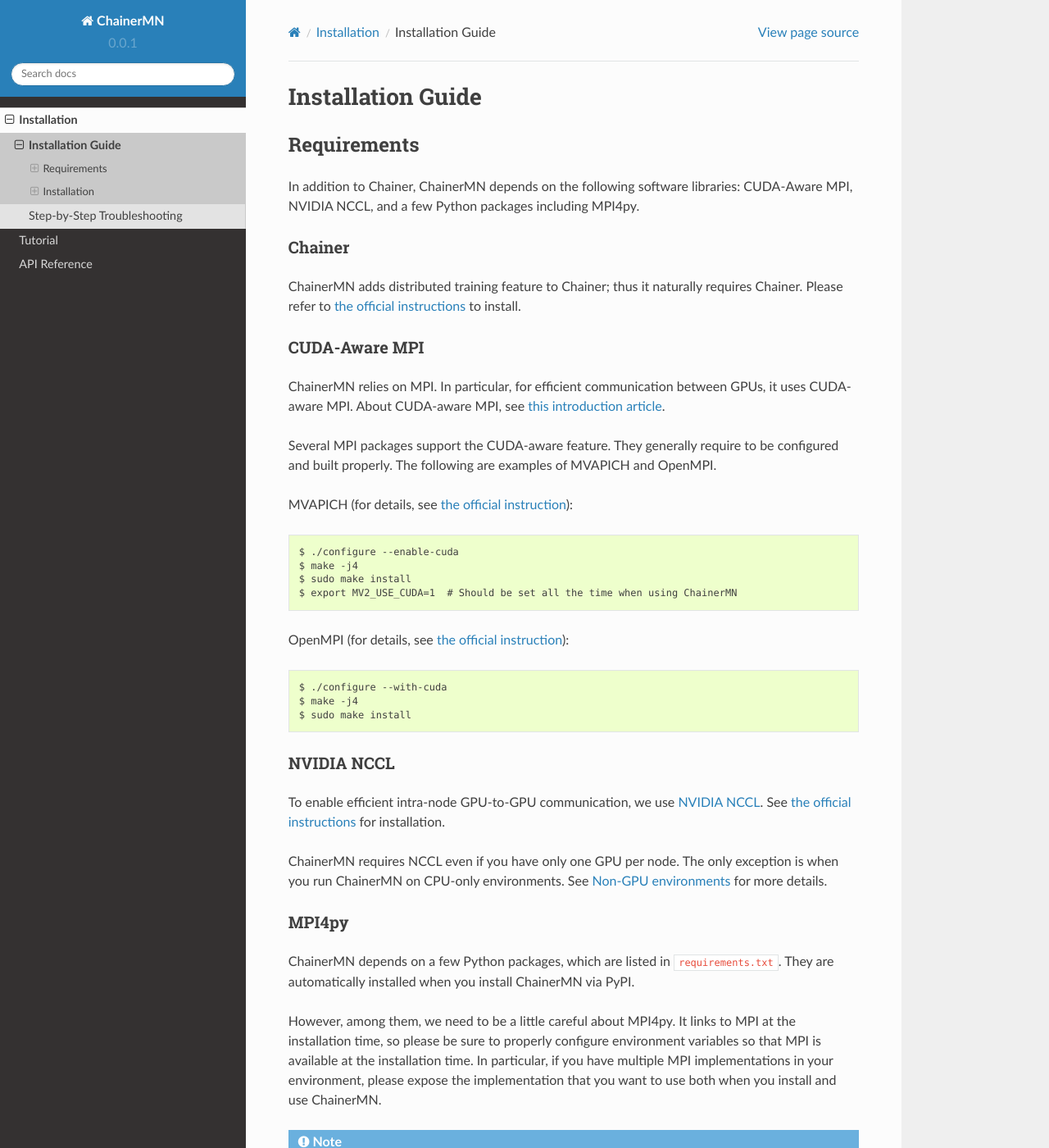
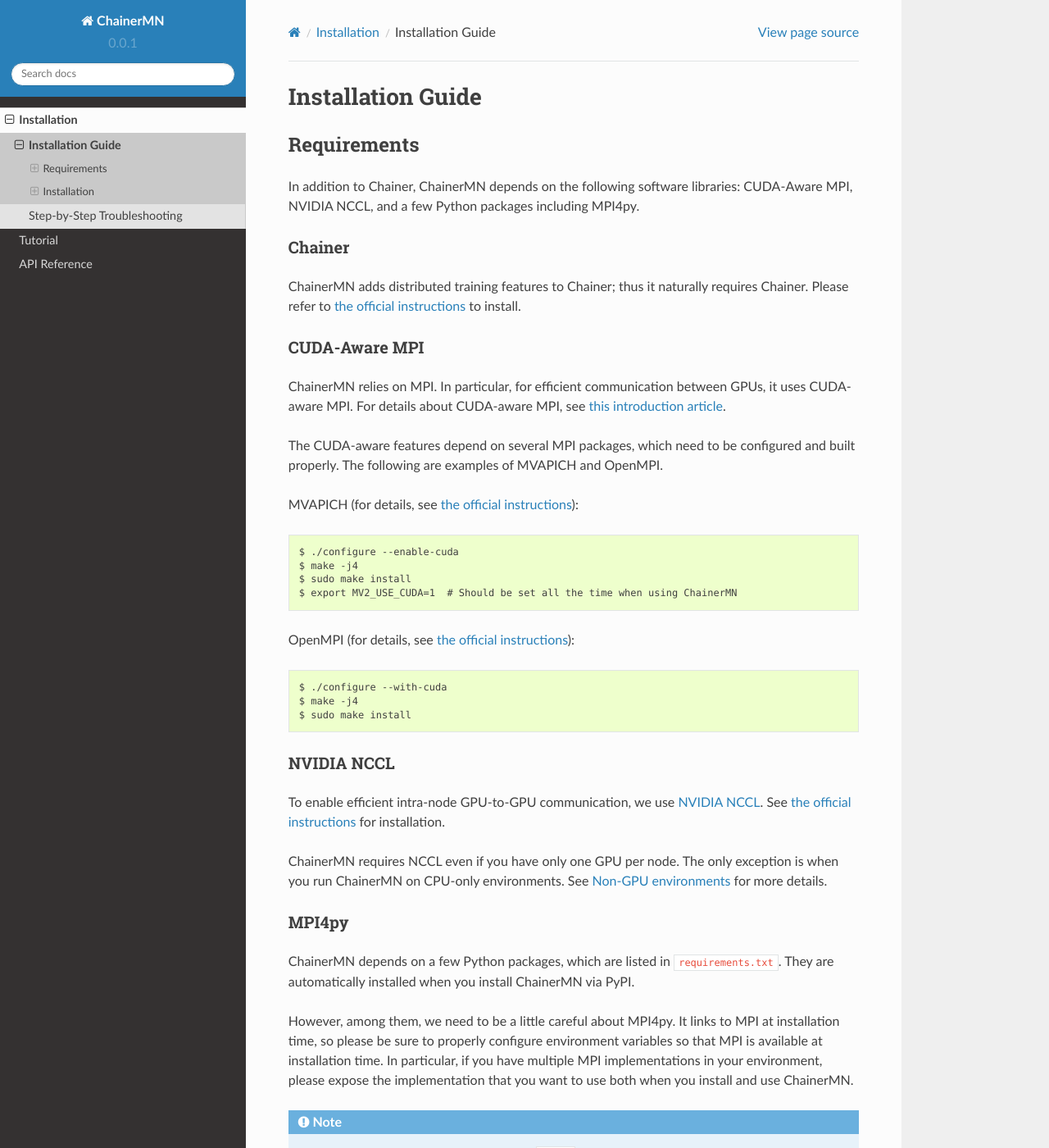
Before and after one commit to chainer/chainermn, a Sphinx documentation site: the page built from docs/source/installation/guide.rst, in a window 1280 px wide and 1400 px high. Shown: the whole window at 82% size. Built offline with Sphinx 7.4.7 and the Read the Docs theme 2.0.0, drawn with Linux system fonts in a browser that asks for light colours; some of the changed text lies outside the part shown.

Commit message:
Reflected comments from B.F san

```diff
--- a/docs/source/installation/guide.rst
+++ b/docs/source/installation/guide.rst
@@ -10,7 +10,7 @@
 Chainer
 ~~~~~~~
 
-ChainerMN adds distributed training feature to Chainer;
+ChainerMN adds distributed training features to Chainer;
 thus it naturally requires Chainer.
 Please refer to `the official instructions <http://docs.chainer.org/en/latest/install.html>`_ to install.
 
@@ -23,21 +23,20 @@
 
 ChainerMN relies on MPI.
 In particular, for efficient communication between GPUs, it uses CUDA-aware MPI.
-About CUDA-aware MPI, see `this introduction article <https://devblogs.nvidia.com/parallelforall/introduction-cuda-aware-mpi/>`_.
+For details about CUDA-aware MPI, see `this introduction article <https://devblogs.nvidia.com/parallelforall/introduction-cuda-aware-mpi/>`_.
 
-Several MPI packages support the CUDA-aware feature.
-They generally require to be configured and built properly.
+The CUDA-aware features depend on several MPI packages, which need to be configured and built properly.
 The following are examples of MVAPICH and OpenMPI.
 
 
-MVAPICH (for details, see `the official instruction <http://mvapich.cse.ohio-state.edu/static/media/mvapich/mvapich2-2.0-userguide.html#x1-120004.5>`_)::
+MVAPICH (for details, see `the official instructions <http://mvapich.cse.ohio-state.edu/static/media/mvapich/mvapich2-2.0-userguide.html#x1-120004.5>`_)::
 
   $ ./configure --enable-cuda
   $ make -j4
   $ sudo make install
   $ export MV2_USE_CUDA=1  # Should be set all the time when using ChainerMN
 
-OpenMPI (for details, see `the official instruction <https://www.open-mpi.org/faq/?category=building#build-cuda>`_)::
+OpenMPI (for details, see `the official instructions <https://www.open-mpi.org/faq/?category=building#build-cuda>`_)::
 
   $ ./configure --with-cuda
   $ make -j4
@@ -66,9 +65,9 @@
 They are automatically installed when you install ChainerMN via PyPI.
 
 However, among them, we need to be a little careful about MPI4py.
-It links to MPI at the installation time, so please be sure
+It links to MPI at installation time, so please be sure
 to properly configure environment variables
-so that MPI is available at the installation time.
+so that MPI is available at installation time.
 In particular, if you have multiple MPI implementations in your environment,
 please expose the implementation that you want to use
 both when you install and use ChainerMN.
--- a/docs/source/tutorial/overview.rst
+++ b/docs/source/tutorial/overview.rst
@@ -38,7 +38,7 @@
 
 ChainerMN is built on MPI.
 MPI invokes our training script in the SPMD (single program, multiple data) way.
-ChainerMN is designed to make a process for each GPU.
+ChainerMN is designed to create a process on each GPU.
 For example, let us suppose you have two nodes with four GPUs each,
 and want to run ``train_imagenet.py``.
 Then, you will invoke eight Python processes running ``train_imagenet.py``
```
Also changed, not shown: other parts of docs/source/installation/guide.rst (+5 -5 lines), docs/source/installation/troubleshooting.rst (+11 -11 lines), docs/source/tutorial/step1_communicators_optimizers.rst (+20 -20 lines), docs/source/tutorial/step2_datasets_evaluators.rst (+8 -8 lines), docs/source/tutorial/tips_faqs.rst (+8 -8 lines).
